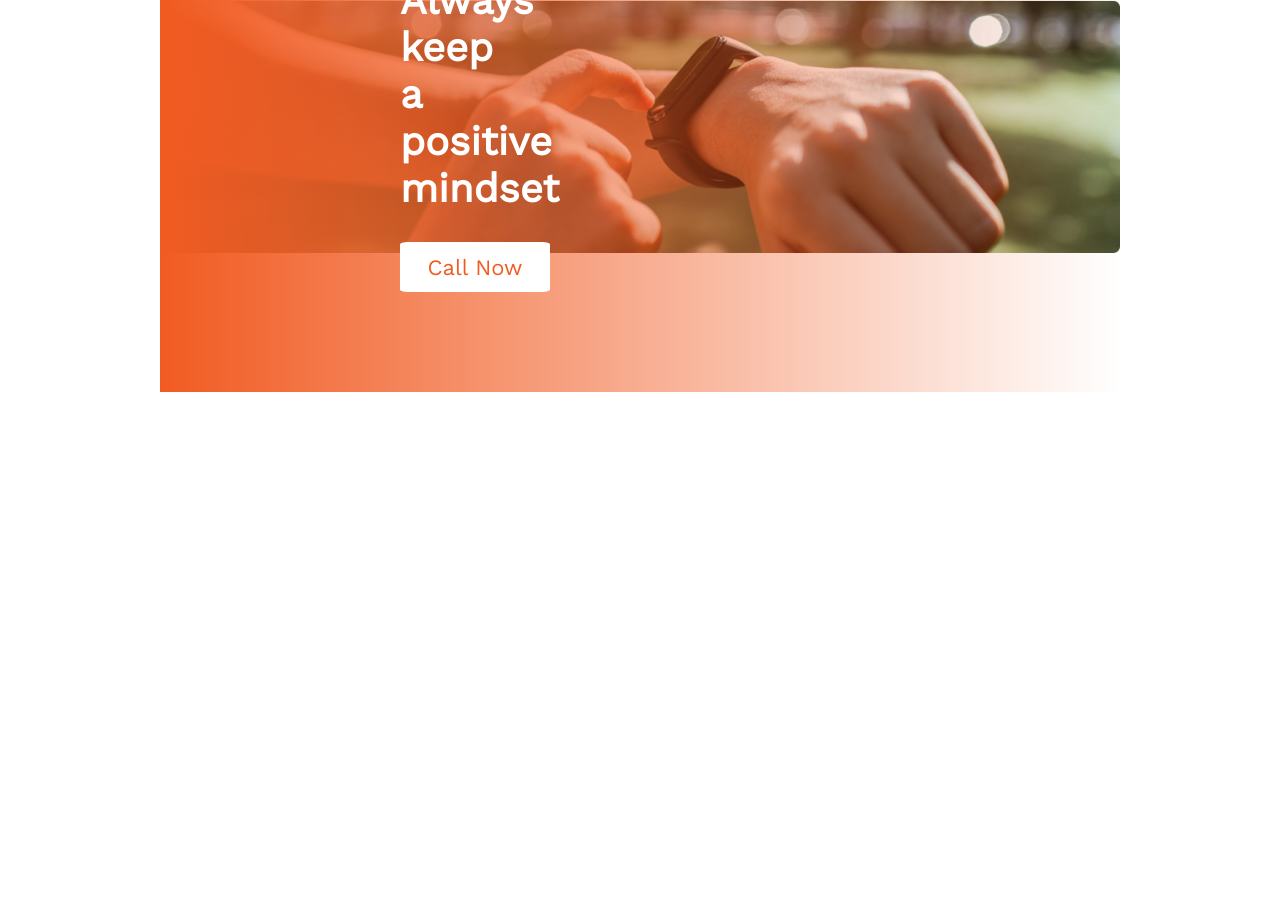
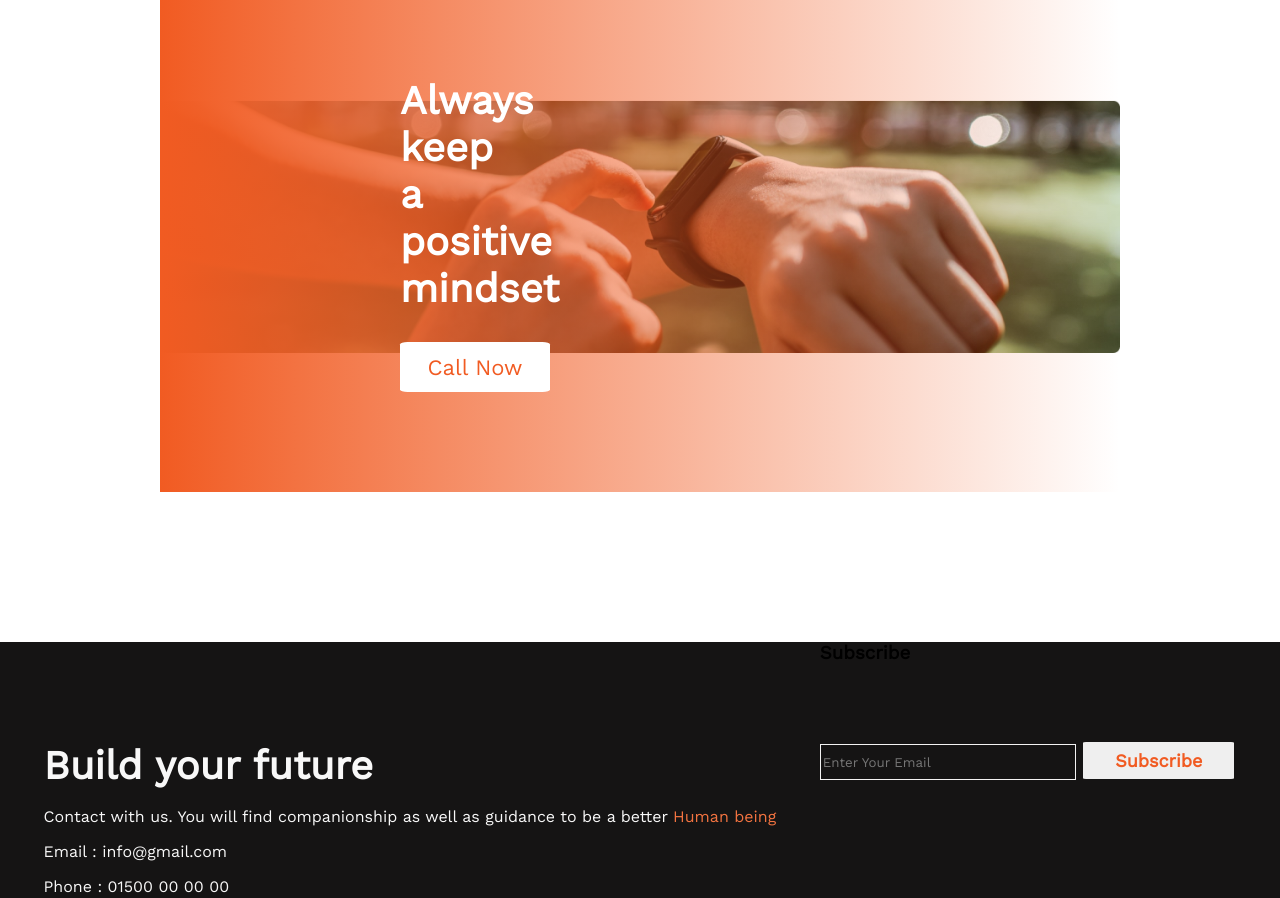
Before and after one commit to Tawhidalfatah/first-assignment, a plain HTML site: page index.html in a window 1280 px wide. Shown: the part 3910-4808 px from the top of the page. Before the commit the page ends 4302 px from the top, so only its background shows below. Drawn offline with nearby package versions, Linux system fonts and the light colour scheme.

Commit message:
added footer

```diff
--- a/index.html
+++ b/index.html
@@ -38,7 +38,7 @@
             <div><img id="woman-img" src="./images/person.png" alt="A woman in a formal clothing"></div>
             <div class="happy-container">
                 <h2 class="section-title">Try to be <span style="color: #f27340;">Happy</span> </h2>
-                <p class="section-para">You , me , everyone will die one day (but Harambe lives forever R.I.P) so move on with your life. Girlfriend is temporary. Happiness is eternal. <br> So you can do these steps in order to be happy  </p>
+                <p class="section-para">You , me , everyone will die one day (but Harambe lives forever R.I.P) so move on with your life.  <br> Girlfriend is temporary. Happiness is eternal. <br> So you can do these steps in order to be happy  </p>
                 <ul>
                     <li>Watch Movies (not the sad ones)</li>
                     <li>Learn Ukulele (cause Guitar is hard</li>
@@ -52,22 +52,22 @@
             <h2 class="goal-title">Make these your Goals!!</h2>
             <div class="goal-container">
                 <div>
-                    <img id="icon1" src="./images/icons/web.png" alt="">
+                    <img id="icon-web-development" src="./images/icons/web.png" alt="">
                     <h3 class="skill">Web Development</h3>
                     <h4 class="skill-sub">I want to start</h4>
                 </div>
                 <div>
-                    <img id="icon2" src="./images/icons/js.png" alt="">
+                    <img id="icon-Js" src="./images/icons/js.png" alt="">
                     <h3 class="skill">Javascript</h3>
                     <h4 class="skill-sub">I want to learn</h4>
                 </div>
                 <div>
-                    <img id="icon3" src="./images/icons/smoke.png" alt="">
+                    <img id="icon-Smoking" src="./images/icons/smoke.png" alt="">
                     <h3 class="skill">Smoking Habit</h3>
                     <h4 class="skill-sub">I want to end</h4>
                 </div>
                 <div>
-                    <img id="icon4" src="./images/icons/ecom.png" alt="">
+                    <img id="icon-esite" src="./images/icons/ecom.png" alt="">
                     <h3 class="skill">e-Commerce</h3>
                     <h4 class="skill-sub">I want to develope</h4>
                 </div>
@@ -80,7 +80,23 @@
     </main>
 
 
-    <footer></footer>
+    <footer>
+        <section class="contact-info">
+            <h2>Build your future</h2>
+            <p>Contact with us. You will find companionship as well as guidance to be a better <span style="color: #f27340;">Human being</span></p>
+            <p>Email : info@gmail.com</p>
+            <p>Phone : 01500 00 00 00</p>
+            <img src="./images/icons/fb.png" alt=""><img src="./images/icons/twitter.png" alt=""><img src="./images/icons/youtube.png" alt="">
+
+        </section>
+        <section class="subcribe-section">
+            <h3>Subscribe</h3>
+            <input type="email" name="email" id="" placeholder="Enter Your Email">
+            <input id ="subcribe-button" type="submit" value="Subscribe">
+        </section>
+
+
+    </footer>
 </body>
 
 </html>
--- a/styles/style.css
+++ b/styles/style.css
@@ -108,19 +108,19 @@ main ul li {
 
 /* Icons Section  */
 
-#icon1 {
+#icon-web-development {
     margin-left: 90px;
 }
 
-#icon2 {
+#icon-Js {
     margin-left: 25px;
 }
 
-#icon3 {
+#icon-Smoking {
     margin-left: 50px;
 }
 
-#icon4 {
+#icon-esite {
     margin-left: 40px;
 }
 
@@ -146,6 +146,9 @@ h4.skill-sub{
     background-size: 75%;
     background-position: center;
     padding: 100px 0;
+    margin-top: 150px;
+    margin-bottom: 150px;
+
 }
 
 .gradient-title {
@@ -166,3 +169,51 @@ h4.skill-sub{
     height: 50px;
     font-size: 22px;
 }
+
+/* footer Section */
+
+footer {
+    background-color: #151414;
+    display: flex;
+    justify-content: space-evenly;
+}
+
+.contact-info {
+    color:  #F8F8F8;
+    padding-top: 100px;
+}
+
+.contact-info p {
+    padding: 8px 0;
+}
+
+.contact-info img {
+    padding: 10px 10px 50px;
+}
+
+.contact-info h2 {
+    font-weight: 700;
+    font-size: 40px;
+    margin-bottom: 10px;
+}
+
+input[type=email] {
+    margin: 80px 0;
+    height: 32px;
+    width: 250px;
+    background-color: #151414;
+    color: #F3F3F3;
+    border: solid 1px;
+}
+
+
+input[type=submit] {
+    border: none;
+    border-radius: 2%;
+    color: #F15B22;
+    padding: 8px 32px;
+    text-decoration: none;
+    margin: 5px 2px;
+    font-weight: 600;
+    font-size: 18px;
+}
```
